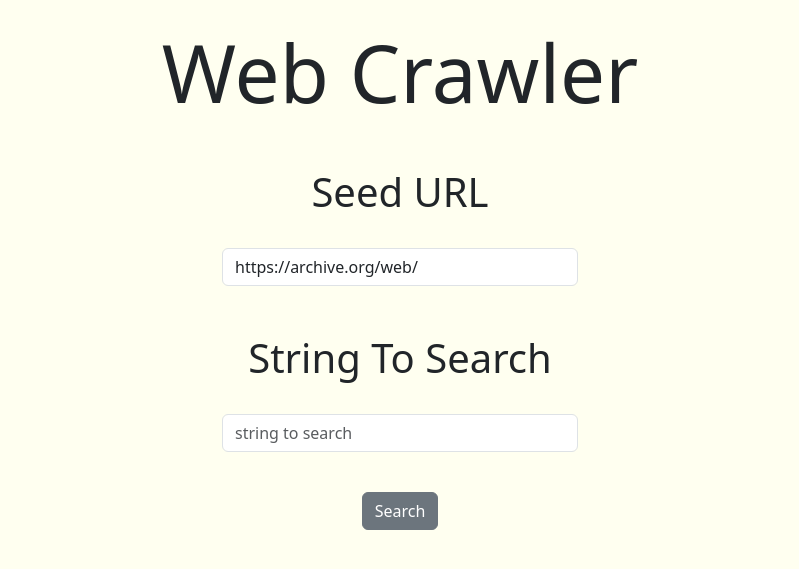
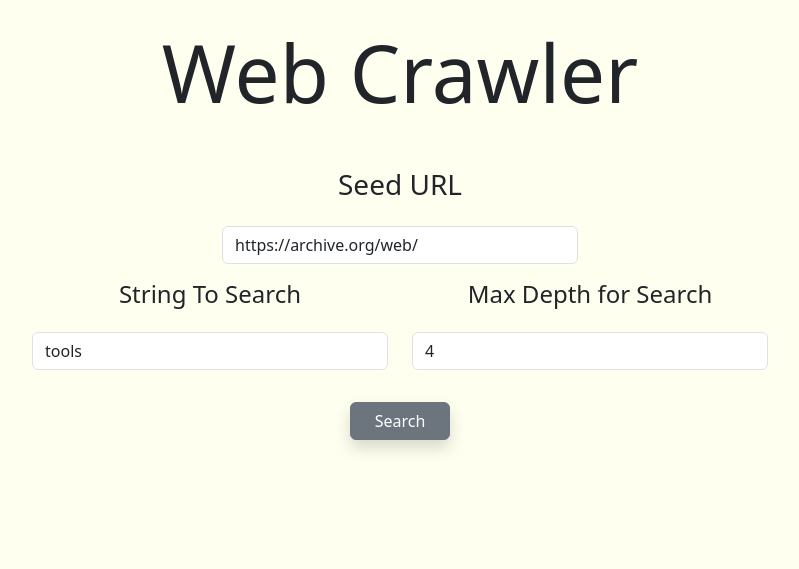
Before and after one commit to Attiya-Waqar/Web-Crawler, a PHP site: page / in a window 1280 px wide. Shown: the top 569 px of the page, without its empty margins (240-1039 px from the left). Run offline with PHP 8.4, Linux system fonts and the light colour scheme.

Commit message:
getting metadata

```diff
--- a/index.php
+++ b/index.php
@@ -19,35 +19,39 @@
 			// creating array to store the links
 			$links = array($url);
 			$count = 0;
-
+			$depth = 0;
 		?>
 
 		<!-- basic html for headings and form -->
 		<form method="post">
 			<!-- Seed url -->
 			<div class="row justify-content-center mt-5">
-				<div class="col-8"> <h6 class="display-6"> Seed URL </h6> </div>
+				<div class="col-8"> <h3> Seed URL </h3> </div>
 			</div>
-			<div class="row justify-content-center my-4">
+			<div class="row justify-content-center my-3">
 				<div class="col-4">
 					<input class="form-control" type="text" name="seed_url" value="https://archive.org/web/">
 				</div>
 			</div>
 
 			<!-- String to Search -->
-			<div class="row justify-content-center mt-5">
-				<div class="col-8"> <h6 class="display-6"> String To Search </h6> </div>
+			<div class="row justify-content-center mt-3">
+				<div class="col-4"> <h4> String To Search </h4> </div>
+				<div class="col-4"> <h4> Max Depth for Search </h4> </div>
 			</div>
-			<div class="row justify-content-center my-4">
+			<div class="row justify-content-center my-3">
 				<div class="col-4">
-					<input class="form-control" type="text" name="search_string" placeholder="string to search" required>
+					<input class="form-control" type="text" name="search_string" value="tools" required>
+				</div>
+				<div class="col-4">
+					<input class="form-control" type="number" name="max-depth" value=4 required>
 				</div>
 			</div>
 
 			<!-- Submit Button -->
-			<div class="row justify-content-center my-4">
+			<div class="row justify-content-center">
 				<div class="col-4">
-					<input type="submit" name="enter" class="mt-3 btn btn-secondary" id="string-to-search" value="Search">
+					<input type="submit" name="enter" class="mt-3 btn btn-secondary shadow px-4" id="string-to-search" value="Search">
 				</div>
 			</div>
 		</form>
@@ -59,9 +63,11 @@
 			{
 				global $links;
 				global $count;
+				global $depth;
+				global $max_depth;
 
 				// if depth is reached
-				if ($count >= 10)
+				if ($depth >= $max_depth)
 					return;
 
 				else
@@ -80,6 +86,7 @@
 					// Query for all anchor tags
 					$anchorTags = $xpath->query('//a[@href[starts-with(.,"https")]]');
 
+
 					$i=0;
 					foreach($anchorTags as $tag)
 					{
@@ -93,6 +100,9 @@
 							if (in_array($href, $links))
 								continue;
 
+						// adding metadata to corresponding array
+						$data[$count] = $metaTags;
+
 						$i=$i+1;
 						$count = $count + 1;
 						$links[$count] = $href;
@@ -100,17 +110,33 @@
 						// recrusively calling the function again on another url
 						open_page($href);
 					}
+					$depth = $depth + 1;
 				}
 			}
 
 			// if search input is submitted
 			if (isset($_POST['enter']))
 			{
+				global $max_depth;
+
 				// getting the string to search
 				$string_to_find = $_POST['search_string'];
 				$url = $_POST['seed_url'];
-				echo "<h3> Searching for '<i>$string_to_find</i>' </h3>";
-				echo "This might take a minute<br>";
+				$max_depth = $_POST['max-depth'];
+				echo "<h4 style='color:grey'> Searching for '<i>$string_to_find</i>' </h4>";
+
+			?>
+
+			<div id="hide" style="color:grey"> This might take a minute </div>
+
+			<script>
+				setTimeout(function()
+				{
+				  document.getElementById("hide").style.display = 'none';
+				}, 5000);
+			</script>
+
+			<?php
 				open_page($url);
 				crawler($string_to_find);
 			}
@@ -119,10 +145,11 @@
 			function crawler($string_to_find)
 			{
 				global $links;
+
 				foreach($links as $link)
 				{
 					// Create a DOMDocument object
-					$dom = new DOMDocument;
+					$dom = new DOMDocument();
 
 					$content = file_get_contents($link);
 
@@ -132,14 +159,28 @@
 					// Create a DOMXPath object to query the DOM
 					$xpath = new DOMXPath($dom);
 
+					// getting metadata
+					$title = $dom->getElementsByTagName('title')->item(0)->nodeValue;
+					$paragraphs = $dom->getElementsByTagName('p');
+					$description .= $paragraphs[0]->nodeValue . ' ';
+					// Trim excess whitespace
+    				$description = trim($description);
+
+
+					echo "<h3><a href=$link>$title</a></h3>
+					<div style='color:grey'><i>$link</i></div>
+					<p>$description</p>";
+
+
 					// searching for the string in the webpage
 					if (stripos($content, $string_to_find) !== false)
 					{
 						$occurreces = substr_count($content, $string_to_find);
-					    echo "String occurs $occurreces times in the web page <i>$link</i><br>";
+					    echo "<b><i>String occurs $occurreces times.</b></i><br>";
 					}
 					else
-					    echo "<span style='font-weight:200px'>String not found in the web page <i>$link</i></span><br>";
+					    echo "<span style='font-weight:200px'><b><i>String NOT found</b></i></span><br>";
+					echo "<br>";
 				}
 			}
 		?>
```
